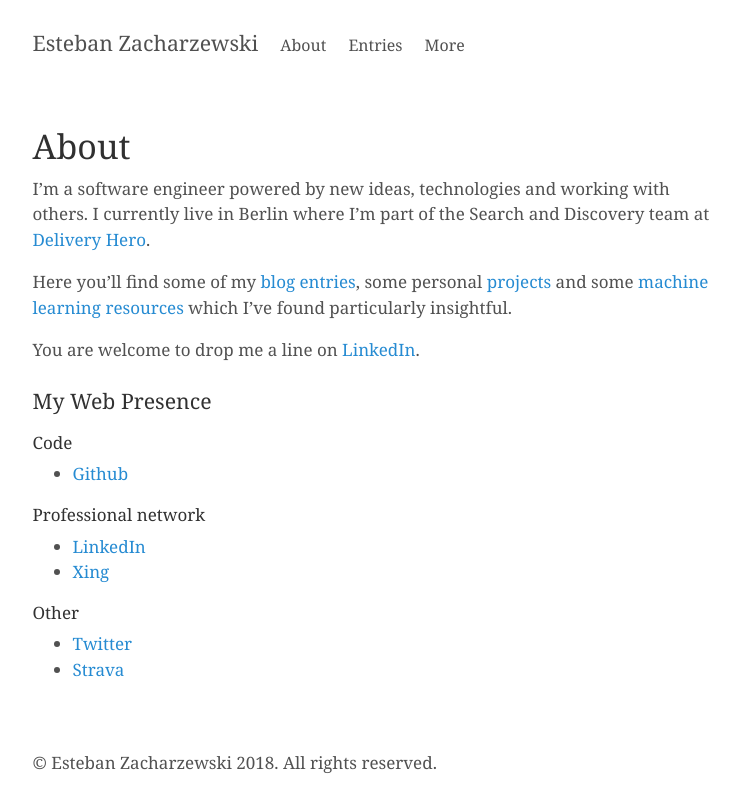
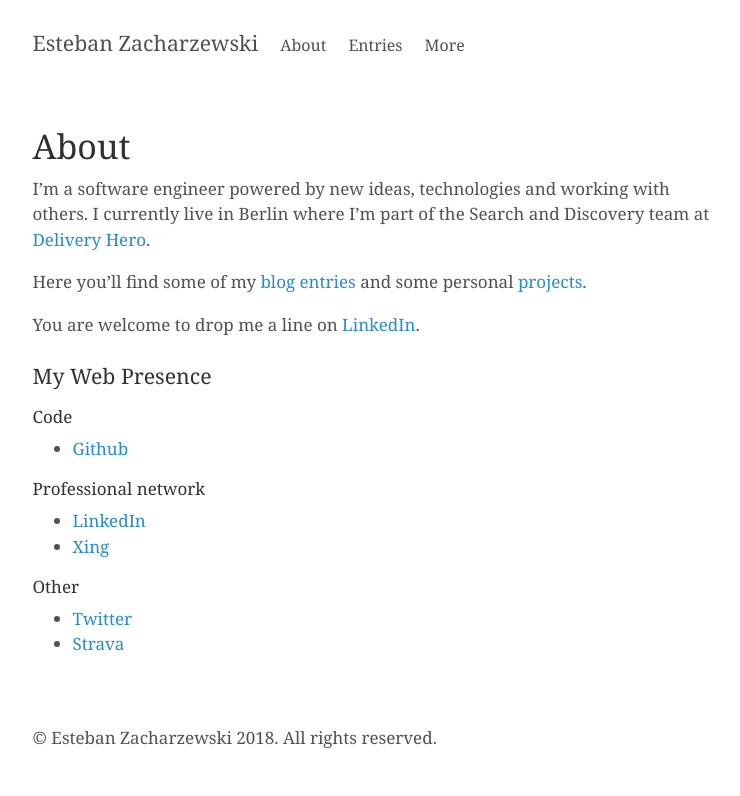
Before and after one commit to stzr1123/stzr1123.github.io, a Jekyll site: the page built from about.md, in a window 1280 px wide, cut to the strip 104-900 px from the top of the page. Shown: the whole strip, without its empty margins (259-999 px from the left). Built offline with Jekyll 4.4.1, drawn with Linux system fonts in a browser that asks for light colours.

Commit message:
remove ML page

```diff
--- a/about.md
+++ b/about.md
@@ -5,7 +5,7 @@ title: About
 
 I'm a software engineer powered by new ideas, technologies and working with others. I currently live in Berlin where I'm part of the Search and Discovery team at [Delivery Hero](https://www.deliveryhero.com/).
 
-Here you'll find some of my [blog entries](/entries), some personal [projects](/projects) and some [machine learning resources](/machine_learning) which I've found particularly insightful.
+Here you'll find some of my [blog entries](/entries) and some personal [projects](/projects).
 
 You are welcome to drop me a line on [LinkedIn](https://www.linkedin.com/in/esteban-zacharzewski).
 
```
Also changed, not shown: machine_learning.md (deleted, +0 -18 lines), more.md (+0 -3 lines), projects.md (+1 -1 lines).
